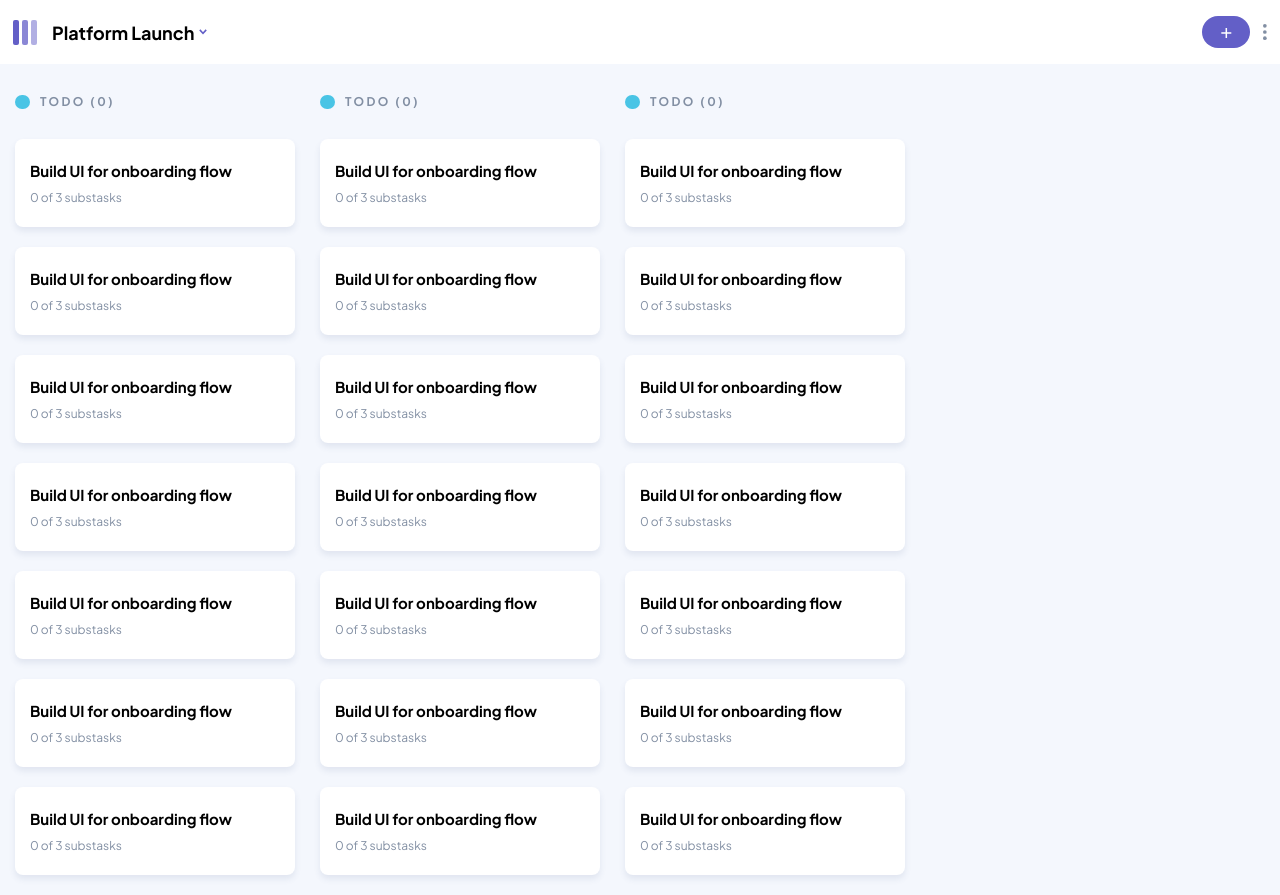
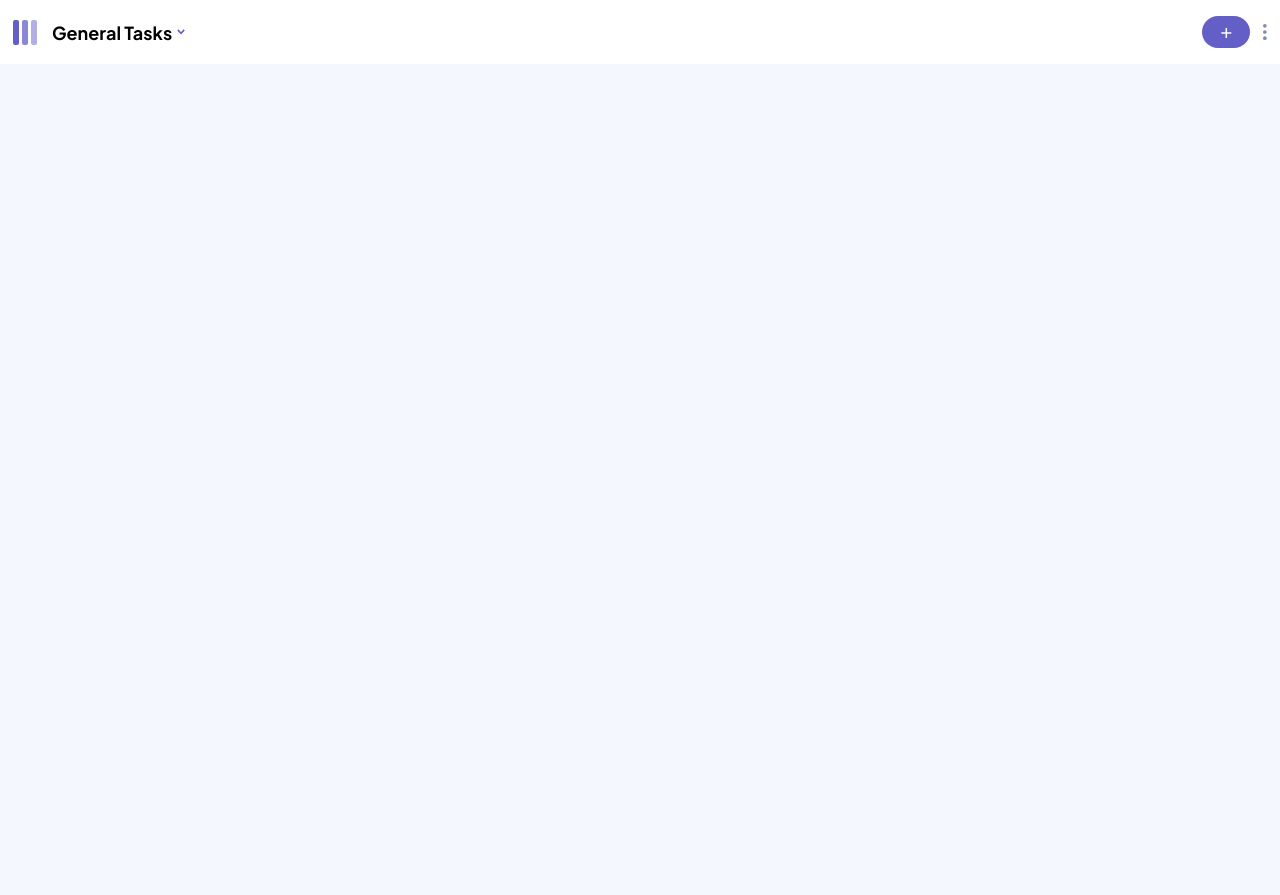
Before and after one commit to DeclanLacey/kaban-task-manager, a React (Vite) app: page / in a window 1280 px wide. After the commit the page ends 800 px from the top, so only its background shows below. Built offline with nearby package versions, Linux system fonts and the light colour scheme.

Commit message:
additon of logic to add boards and columns in the boards

```diff
--- a/src/components/addBoardModal.jsx
+++ b/src/components/addBoardModal.jsx
@@ -1,34 +1,109 @@
-import React from "react";
+import React, {useState} from "react";
+import { TaskDataContext } from "./taskDataContext";
 
-function AddBoardModal() {
+const columnElements = []
+const columnNames = {
+
+}
+
+function AddBoardModal(props) {
+
+    const {data, board} = React.useContext(TaskDataContext)
+    const [taskData, setTaskData] = data
+    const [columnCount, setColumnCount] = useState(0)
+
+
+    function buildColumns(index) {
+            columnElements.push(<div className="input-with-x-container" key={index}>
+            <input required className="subtask-input" type="text" onChange={handleColumnChange} name={`boardColumn${index}`}/>
+            <img className="subtask-delete-btn-img"  src="src\assets\icon-cross.svg" onClick={removeColumnInput}/>
+            </div>)
+    }
+
+
+    //////////////////// NEED TO TEST TO MAKE SURE THAT THIS DOES NOT CAUSE ISSUES
+    ////////////////// ELEMENTS ARE HAVING THE SAME KEYS
+    function removeColumnInput(event) {
+        event.target.parentElement.remove()
+        setColumnCount(prevCount => prevCount - 1)
+    }
+
+    function handleColumnChange(event) {
+        const name = event.target.name
+        const value = event.target.value
+        columnNames[name] = value
+    }
+
+    function addNewColumn() {
+        let count = columnCount + 1
+        buildColumns(count)
+
+        setColumnCount(prevState => prevState + 1)
+    }
+
+
+    function handleSubmit(event) {
+        event.preventDefault()
+
+
+        let newColumns = []
+        for (let i = 0; i < columnCount; i++) {
+            newColumns.push({name: Object.values(columnNames)[i]})
+        }
+
+
+        if(columnCount > 0) {
+            setTaskData(prevData => {
+                return {
+                    ...prevData,
+                    boards: [
+                        ...prevData.boards,
+                        {
+                            "name": event.target.boardName.value,
+                            "columns": newColumns
+                        }
+                    ]
+                }
+            })
+
+        }else {
+            setTaskData(prevData => {
+                return {
+                    ...prevData,
+                    boards: [
+                        ...prevData.boards,
+                        {
+                            "name": event.target.boardName.value
+                        }
+                    ]
+                }
+            })
+        }
+        props.setAddBoardOpen(false)
+    }
+
     return (
         <div className="add-board-modal">
             <div className="modal-page-cover"> </div>
             <div className="modal-content">
+                <form onSubmit={handleSubmit}>
                     <h1 className="modal-title"> Add New Board </h1>
                     <div className="modal-input-container">
                         <label className="modal-label"> Board Name </label>
-                    <input className="text-box-normal" type="text" placeholder="e.g. Web Design" />
+                        <input className="text-box-normal" type="text" placeholder="e.g. Web Design" name="boardName" required/>
                     </div>
                     <div className="modal-input-container">
                         <h3 className="modal-label"> Board Columns </h3>
-                    <div className="input-with-x-container">
-                        <input className="subtask-input" type="text" value="Todo"/>
-                        <img className="subtask-delete-btn-img" src="src\assets\icon-cross.svg"/>
+                        <div id="column-input-container">
+                            {columnElements}
                         </div>
-                    <div className="input-with-x-container">
-                        <input className="subtask-input" type="text" value="Doing" />
-                        <img className="subtask-delete-btn-img" src="src\assets\icon-cross.svg"/>
-                    </div>
-                    <div className="input-with-x-container">
-                        <input className="subtask-input" type="text" value="Done" />
-                        <img className="subtask-delete-btn-img" src="src\assets\icon-cross.svg"/>
-                    </div>
-                    <button className="modal-add-new-btn"> +Add New Column </button>
+
+                        <button type="button" className="modal-add-new-btn" onClick={addNewColumn}> +Add New Column </button>
 
                     </div>
 
-                <button className="modal-final-btn"> Create New Board</button>
+                    <button type="submit" className="modal-final-btn"> Create New Board</button>
+                </form>
             </div>
         </div>
     )
--- a/src/components/app.jsx
+++ b/src/components/app.jsx
@@ -1,5 +1,6 @@
 import React from "react";
-import { useState } from "react";
+import { useState, useContext } from "react";
+import { TaskDataContext } from "./taskDataContext";
 import MenuModal from "./menuModal";
 import Task from "./task";
 import TaskColumn from "./taskColumn";
@@ -18,10 +19,11 @@ function App() {
 
     const [blockScroll, allowScroll] = useScrollBlock()
     const [menuOpen, setMenuOpen] = useState(false)
+    const [addBoardOpen, setAddBoardOpen] = useState(false)
 
-
-    ///// This will be temporary, eventually render the empty text based off of wehter or not any data exists
-    const [noData, setNoData] = useState(false)
+    const {data, board} = React.useContext(TaskDataContext)
+    const [taskData, setTaskData] = data
+    const [currentBoard, setCurrentBoard] = board
 
 
 
@@ -29,14 +31,13 @@ function App() {
         setMenuOpen(prevState => !prevState)
     }
 
-
-
-    ///// This may change
-    if (menuOpen) {
-        blockScroll()
-    }else if (menuOpen === false) {
-        allowScroll()
-    }
+    ////////////////// THE LAYOUT BREAKS WHEN THESE ARE CALLED
+    ///// This may change (call these functions when the button is clicked?)
+    // if (menuOpen) {
+    //     blockScroll()
+    // }else if (menuOpen === false) {
+    //     allowScroll()
+    // }
 
 
     return (
@@ -46,7 +47,7 @@ function App() {
                     <img className="mobile-svg-logo" src="src\assets\logo-mobile.svg" />
                     <div className="dropdown-menu" onClick={changeMenuStatus}>
                         <div className="dropdown-menu-inner-container-top">
-                        <h1 className="dropdown-menu-text"> Platform Launch</h1>
+                        <h1 className="dropdown-menu-text"> {currentBoard} </h1>
                         {
                             menuOpen ?
                                 <img className="dropdown-menu-arrow" src="src\assets\icon-chevron-up.svg" />
@@ -63,39 +64,52 @@ function App() {
                 </div>
             </header>
 
+
+
             <main className="board-container">
+{/*
                 {
-                    noData ?
+                    taskData ?
                         <div className="empty-board-message-container">
                             <h2 className="empty-board-message"> This board is empty. Create a new column to get started. </h2>
                             <button className="empty-board-add-column-btn">+  Add New Column</button>
                         </div>
                     :
                     <></>
-                }
-                <div className="menu-modal-container">
-                            {
-                                menuOpen ?
-                                <MenuModal />
-                                :
-                                <></>
-                            }
-                </div>
+                } */}
+
                 <div className="current-modal-container">
+                    {
+                        menuOpen ?
+                        <MenuModal
+                            setMenuOpen={setMenuOpen}
+                            setAddBoardOpen={setAddBoardOpen}
+                        />
+                        :
+                        <></>
+                    }
+                    {
+                        addBoardOpen ?
+                        <AddBoardModal
+                            setAddBoardOpen={setAddBoardOpen}
+                        />
+                        :
+                        <></>
+                    }
                     {/* <ViewTaskModal/>  */}
                     {/* <AddTaskModal /> */}
                     {/* <EditTaskModal /> */}
-                    {/* <AddBoardModal /> */}
+
                     {/* <EditBoardModal /> */}
                     {/* <DeleteBoardModal /> */}
                     {/* <DeleteTaskModal /> */}
                 </div>
 
                 <div className="task-columns-container">
-                        <TaskColumn />
-                        <TaskColumn />
-                        <TaskColumn />
+                        {/* will need to then render the columns here */}
                 </div>
+
+
             </main>
 
         </div>
--- a/src/components/menuModal.jsx
+++ b/src/components/menuModal.jsx
@@ -1,29 +1,41 @@
 import React from "react";
-import { useState } from "react";
+import { useState, useContext } from "react";
+import { TaskDataContext } from "./taskDataContext";
+import Task from "./task";
 
-function MenuModal() {
+function MenuModal(props) {
+    const {data, board} = React.useContext(TaskDataContext)
+    const [taskData, setTaskData] = data
+    const [currentBoard, setCurrentBoard] = board
+
+    function changeBoard(event) {
+        setCurrentBoard(event.target.textContent)
+        props.setMenuOpen(false)
+    }
+
+    function addNewBoard() {
+        props.setAddBoardOpen(true)
+        props.setMenuOpen(false)
+    }
+
+
     return (
         <div className="menu-modal">
+
             <div className="menu-modal-page-cover"></div>
             <div className="menu-modal-content">
                 <div className="menu-modal-options-container">
-                    <h2 className="menu-modal-options-header"> All Boards (0)</h2>
-                    <h2 className="menu-modal-option">
-                        <svg width="16" height="16" xmlns="http://www.w3.org/2000/svg" fill="currentColor">
-                        <path d="M0 2.889A2.889 2.889 0 0 1 2.889 0H13.11A2.889 2.889 0 0 1 16 2.889V13.11A2.888 2.888 0 0 1 13.111 16H2.89A2.889 2.889 0 0 1 0 13.111V2.89Zm1.333 5.555v4.667c0 .859.697 1.556 1.556 1.556h6.889V8.444H1.333Zm8.445-1.333V1.333h-6.89A1.556 1.556 0 0 0 1.334 2.89V7.11h8.445Zm4.889-1.333H11.11v4.444h3.556V5.778Zm0 5.778H11.11v3.11h2a1.556 1.556 0 0 0 1.556-1.555v-1.555Zm0-7.112V2.89a1.555 1.555 0 0 0-1.556-1.556h-2v3.111h3.556Z" /></svg>
-                        Platform Launch
-                    </h2>
-                    <h2 className="menu-modal-option">
-                        <svg width="16" height="16" xmlns="http://www.w3.org/2000/svg" fill="currentColor">
-                        <path d="M0 2.889A2.889 2.889 0 0 1 2.889 0H13.11A2.889 2.889 0 0 1 16 2.889V13.11A2.888 2.888 0 0 1 13.111 16H2.89A2.889 2.889 0 0 1 0 13.111V2.89Zm1.333 5.555v4.667c0 .859.697 1.556 1.556 1.556h6.889V8.444H1.333Zm8.445-1.333V1.333h-6.89A1.556 1.556 0 0 0 1.334 2.89V7.11h8.445Zm4.889-1.333H11.11v4.444h3.556V5.778Zm0 5.778H11.11v3.11h2a1.556 1.556 0 0 0 1.556-1.555v-1.555Zm0-7.112V2.89a1.555 1.555 0 0 0-1.556-1.556h-2v3.111h3.556Z" /></svg>
-                        Platform Launch
-                    </h2>
-                    <h2 className="menu-modal-option">
-                        <svg width="16" height="16" xmlns="http://www.w3.org/2000/svg" fill="currentColor">
-                        <path d="M0 2.889A2.889 2.889 0 0 1 2.889 0H13.11A2.889 2.889 0 0 1 16 2.889V13.11A2.888 2.888 0 0 1 13.111 16H2.89A2.889 2.889 0 0 1 0 13.111V2.89Zm1.333 5.555v4.667c0 .859.697 1.556 1.556 1.556h6.889V8.444H1.333Zm8.445-1.333V1.333h-6.89A1.556 1.556 0 0 0 1.334 2.89V7.11h8.445Zm4.889-1.333H11.11v4.444h3.556V5.778Zm0 5.778H11.11v3.11h2a1.556 1.556 0 0 0 1.556-1.555v-1.555Zm0-7.112V2.89a1.555 1.555 0 0 0-1.556-1.556h-2v3.111h3.556Z" /></svg>
-                        Platform Launch
-                    </h2>
-                    <h2 className="menu-modal-create-board">
+                    <h2 className="menu-modal-options-header"> All Boards ({taskData.boards.length})</h2>
+                    {
+                        taskData.boards.map(board => (
+                            <h2 className="menu-modal-option" onClick={changeBoard} key={board.name}>
+                                <svg width="16" height="16" xmlns="http://www.w3.org/2000/svg" fill="currentColor">
+                                <path d="M0 2.889A2.889 2.889 0 0 1 2.889 0H13.11A2.889 2.889 0 0 1 16 2.889V13.11A2.888 2.888 0 0 1 13.111 16H2.89A2.889 2.889 0 0 1 0 13.111V2.89Zm1.333 5.555v4.667c0 .859.697 1.556 1.556 1.556h6.889V8.444H1.333Zm8.445-1.333V1.333h-6.89A1.556 1.556 0 0 0 1.334 2.89V7.11h8.445Zm4.889-1.333H11.11v4.444h3.556V5.778Zm0 5.778H11.11v3.11h2a1.556 1.556 0 0 0 1.556-1.555v-1.555Zm0-7.112V2.89a1.555 1.555 0 0 0-1.556-1.556h-2v3.111h3.556Z" /></svg>
+                                {board.name}
+                            </h2>
+                        ))
+                    }
+                    <h2 className="menu-modal-create-board" onClick={addNewBoard}>
                         <svg width="16" height="16" xmlns="http://www.w3.org/2000/svg" fill="currentColor">
                         <path d="M0 2.889A2.889 2.889 0 0 1 2.889 0H13.11A2.889 2.889 0 0 1 16 2.889V13.11A2.888 2.888 0 0 1 13.111 16H2.89A2.889 2.889 0 0 1 0 13.111V2.89Zm1.333 5.555v4.667c0 .859.697 1.556 1.556 1.556h6.889V8.444H1.333Zm8.445-1.333V1.333h-6.89A1.556 1.556 0 0 0 1.334 2.89V7.11h8.445Zm4.889-1.333H11.11v4.444h3.556V5.778Zm0 5.778H11.11v3.11h2a1.556 1.556 0 0 0 1.556-1.555v-1.555Zm0-7.112V2.89a1.555 1.555 0 0 0-1.556-1.556h-2v3.111h3.556Z" /></svg>
                          + Create New Board
@@ -40,6 +52,7 @@ function MenuModal() {
                     <img className="dark-light-toggle-svg" src="src\assets\icon-dark-theme.svg"/>
                 </div>
             </div>
+
         </div>
     )
 }
--- a/src/components/task.jsx
+++ b/src/components/task.jsx
@@ -4,8 +4,10 @@ function Task() {
 
     return (
         <div className="task-container">
-            <h1 className="task-title"> Build UI for onboarding flow </h1>
-            <p className="task-subtask-title"> 0 of 3 substasks </p>
+            <h1 className="task-title">  </h1>
+            {/* Build UI for onboarding flow */}
+            <p className="task-subtask-title">  </p>
+            {/* 0 of 3 substasks */}
         </div>
     )
 }
--- a/src/components/taskColumn.jsx
+++ b/src/components/taskColumn.jsx
@@ -5,17 +5,17 @@ function TaskColumn() {
     return (
         <div className="task-column">
             <div className="column-title-container">
-                <div className="column-title-circle"> </div>
-                <h1 className="column-title"> Todo (0) </h1>
+                {/* <div className="column-title-circle"> </div> */}
+                {/* These cirlces will need to be different colors */}
+                <h1 className="column-title">  </h1>
+                {/* Todo (0) */}
             </div>
+                {/* you will need one for loop creating each column,
+                and then within each column you will need another for loop
+                to decide which peices of data get place inside them,
+                probably by passing data to the task file and rendering that */}
             <div className="task-column-tasks-container">
-                <Task />
-                <Task />
-                <Task />
-                <Task />
-                <Task />
-                <Task />
-                <Task />
+                {/* for loop placing the right tasks here */}
             </div>
         </div>
     )
--- /dev/null
+++ b/src/components/taskDataContext.jsx
@@ -0,0 +1,29 @@
+import React, {useState, useEffect} from "react"
+
+const TaskDataContext = React.createContext()
+
+function TaskDataContextProvider(props) {
+
+    const [taskData, setTaskData] = useState({
+        "boards": [
+            {
+              "name": "General Tasks"
+            },
+            {
+              "name": "General Tasks 2"
+            }
+          ]
+    })
+
+    const [currentBoard, setCurrentBoard] = useState(taskData.boards[0].name)
+
+
+    return(
+        <TaskDataContext.Provider value={{data: [taskData, setTaskData], board: [currentBoard, setCurrentBoard]}}>
+            {props.children}
+        </TaskDataContext.Provider>
+
+    )
+}
+
+export {TaskDataContextProvider, TaskDataContext}
--- a/src/main.jsx
+++ b/src/main.jsx
@@ -2,10 +2,14 @@ import React from 'react'
 import ReactDOM from 'react-dom/client'
 import "./style/index.css"
 import App from './components/app'
+import { TaskDataContextProvider } from './components/taskDataContext'
 
 ReactDOM.createRoot(document.getElementById('root')).render(
+  <TaskDataContextProvider>
     <React.StrictMode>
-        <App />
+      <App />
     </React.StrictMode>
+  </TaskDataContextProvider>
+
   ,
 )
--- a/src/style/index.css
+++ b/src/style/index.css
@@ -17,6 +17,9 @@ img {
     height: 100vh + 10px;
 }
 
+body {
+    background-color: #F4F7FD;
+}
 button {
     cursor: pointer;
 }
@@ -86,17 +89,19 @@ button {
     z-index: 1000;
     top: 80px;
     border-radius: 8px;
+
 }
 
 .menu-modal-page-cover {
     background-color: black;
     width: 100%;
-    z-index: 100;
+    z-index: 999;
     position: absolute;
     opacity: .5;
-    height: 100%;
-    overflow:auto
+    overflow:auto;
+    height: 100vh;
 }
+
 
 .menu-modal-options-container {
     padding-right: 20px;
@@ -288,12 +293,10 @@ button {
     justify-content: center;
     align-items: center;
     gap: 25px;
-    margin: 0;
+    width: 100%;
+    height: 100%;
+    padding: 40px;
     position: absolute;
-    top: 50%;
-    left: 50%;
-    -ms-transform: translate(-50%, -50%);
-    transform: translate(-50%, -50%);
 }
 
 .empty-board-message {
```
Lines whose indentation alone changed are shown as unchanged.
